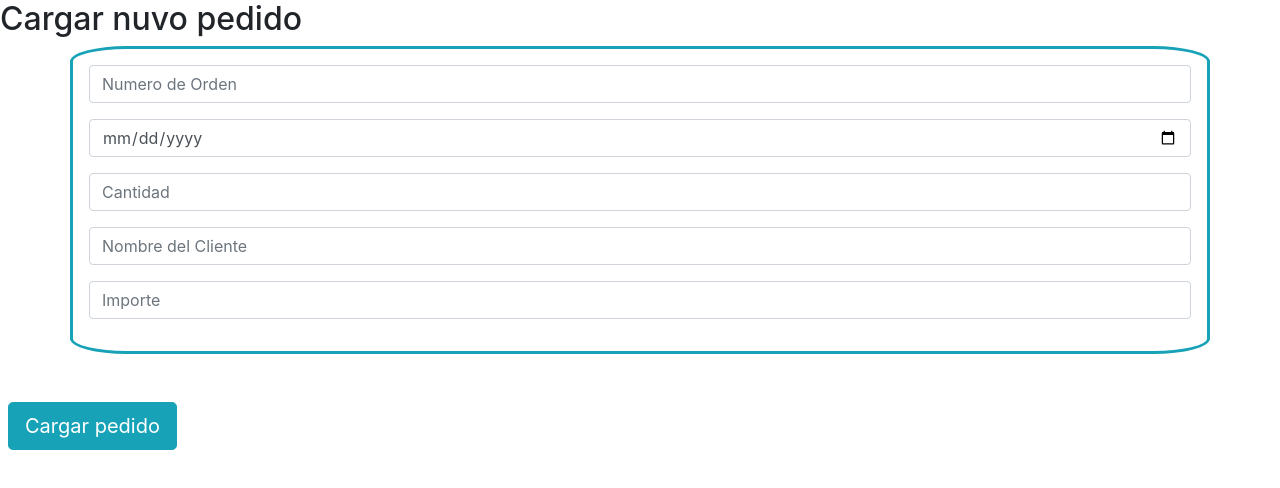
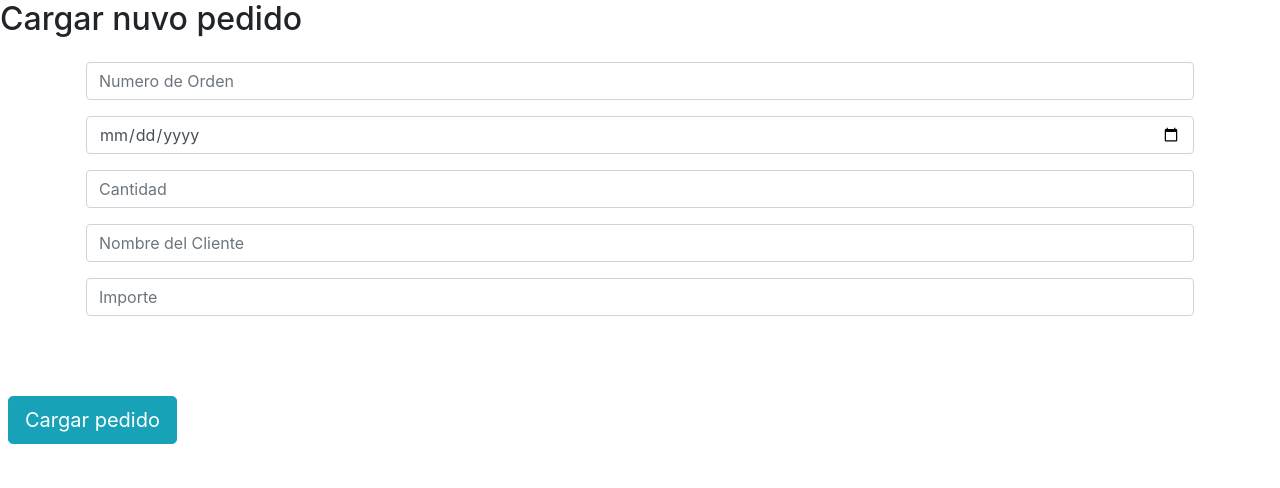
Before and after one commit to triniMamud/QChurreria, a React (Create React App) app: page /qChurreria in a window 1280 px wide. Shown: the top 488 px of the page. Built offline with nearby package versions, Linux system fonts and the light colour scheme.

Commit message:
se crean dos ramas

```diff
--- a/src/components/CargarPedido.js
+++ b/src/components/CargarPedido.js
@@ -1,7 +1,5 @@
 import React, { useState } from 'react';
-import { Link, Router } from 'react-router-dom';
 import { useHistory } from "react-router-dom";
-import '../styles/FindShipInformation.css';
 import Form from 'react-bootstrap/Form';
 import Button from 'react-bootstrap/Button';
 
--- a/src/styles/FindShipInformation.css
+++ /dev/null
@@ -1,5 +0,0 @@
-.container {
-    border-style: solid;
-    border-color: #17a2b8;
-    border-radius: 5%;
-}
--- a/src/styles/ShipData.css
+++ /dev/null
@@ -1,3 +0,0 @@
-strong {
-    color: #17a2b8;
-}
```
Also changed, not shown: src/styles/UpdateSplitSatelliteDataMenu.css (deleted, +0 -19 lines).
